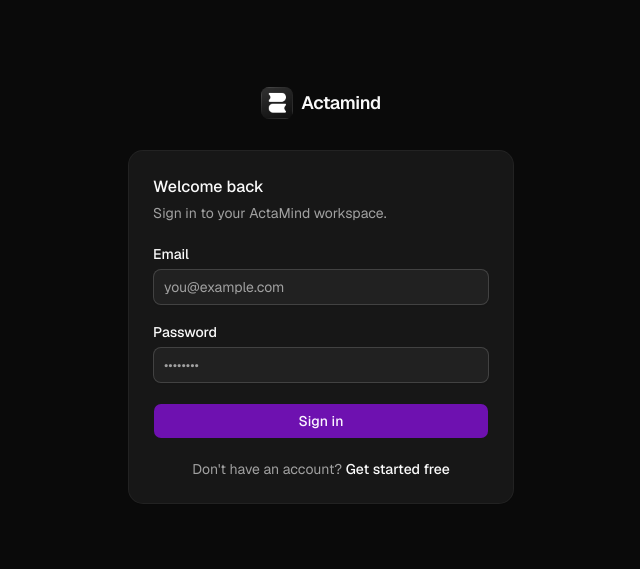
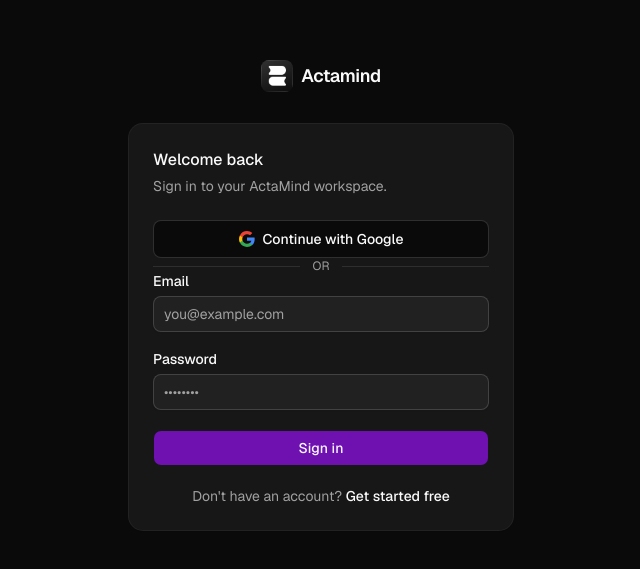
Before and after one commit to franssantander/actamind-fe, a Next.js app: page /sign-in in a window 1280 px wide. Shown: the part 105-674 px from the top of the page, without its empty margins (319-959 px from the left). Built offline with nearby package versions, Linux system fonts and the light colour scheme.

Commit message:
feat: implement google sign in authenticatin aligned with backend service

```diff
--- /dev/null
+++ b/app/(auth)/callback/page.tsx
@@ -0,0 +1,30 @@
+"use client"
+import { useEffect } from "react"
+import { useRouter, useSearchParams } from "next/navigation"
+import {apiClient} from "@/lib/api/client";
+
+export default function AuthCallback() {
+    const router = useRouter()
+    const params = useSearchParams()
+
+    useEffect(() => {
+        const code = params.get("code")
+        if (!code) {
+            router.push("/sign-in?error=missing_code")
+            return
+        }
+
+        apiClient.post("/auth/exchange", { code })
+            .then((data) => {
+                if (data.data.token) {
+                    localStorage.setItem("auth_token", data.data.token)
+                    router.push("/dashboard")
+                } else {
+                    router.push("/sign-in?error=exchange_failed")
+                }
+            })
+            .catch(() => router.push("/sign-in?error=exchange_failed"))
+    }, [params, router])
+
+    return <p className="text-center text-sm text-muted-foreground">Signing you in...</p>
+}
--- a/app/(auth)/sign-in/page.tsx
+++ b/app/(auth)/sign-in/page.tsx
@@ -8,6 +8,7 @@
   CardTitle,
 } from "@/components/ui/card";
 import { SignInForm } from "@/features/auth/components/sign-in-form";
+import {GoogleSignInButton} from "@/features/auth/components/google-sign-in-button";
 
 export const metadata: Metadata = {
   title: "Sign in — Actamind",
@@ -21,6 +22,14 @@
         <CardDescription>Sign in to your ActaMind workspace.</CardDescription>
       </CardHeader>
       <CardContent>
+         <GoogleSignInButton />
+
+        <div className="flex items-center gap-3">
+          <div className="h-px flex-1 bg-border" />
+          <span className="text-xs text-muted-foreground">OR</span>
+          <div className="h-px flex-1 bg-border" />
+        </div>
+
         <SignInForm />
       </CardContent>
     </Card>
--- /dev/null
+++ b/features/auth/components/google-sign-in-button.tsx
@@ -0,0 +1,35 @@
+"use client"
+
+export function GoogleSignInButton() {
+    const handleClick = () => {
+        window.location.href = `${process.env.NEXT_PUBLIC_WEB_URL}/auth/google/redirect`
+    }
+
+    return (
+        <button
+            type="button"
+            onClick={handleClick}
+            className="flex w-full items-center justify-center gap-2 rounded-md border border-input bg-background px-4 py-2 text-sm font-medium hover:bg-accent hover:text-accent-foreground transition-colors"
+        >
+            <svg viewBox="0 0 24 24" className="h-4 w-4" aria-hidden="true">
+                <path
+                    fill="#4285F4"
+                    d="M23.52 12.27c0-.85-.08-1.67-.22-2.45H12v4.64h6.48a5.55 5.55 0 0 1-2.4 3.64v3h3.88c2.27-2.09 3.56-5.17 3.56-8.83z"
+                />
+                <path
+                    fill="#34A853"
+                    d="M12 24c3.24 0 5.95-1.08 7.93-2.9l-3.88-3c-1.08.72-2.45 1.15-4.05 1.15-3.11 0-5.75-2.1-6.69-4.92H1.3v3.09A12 12 0 0 0 12 24z"
+                />
+                <path
+                    fill="#FBBC05"
+                    d="M5.31 14.33A7.2 7.2 0 0 1 4.93 12c0-.81.14-1.6.38-2.33V6.58H1.3A12 12 0 0 0 0 12c0 1.94.46 3.77 1.3 5.42l4.01-3.09z"
+                />
+                <path
+                    fill="#EA4335"
+                    d="M12 4.75c1.77 0 3.35.61 4.6 1.8l3.44-3.44C17.94 1.19 15.24 0 12 0A12 12 0 0 0 1.3 6.58l4.01 3.09C6.25 6.85 8.89 4.75 12 4.75z"
+                />
+            </svg>
+            Continue with Google
+        </button>
+    )
+}
```
Also changed, not shown: 1 other file (tests, documents, lock files or other folders).
